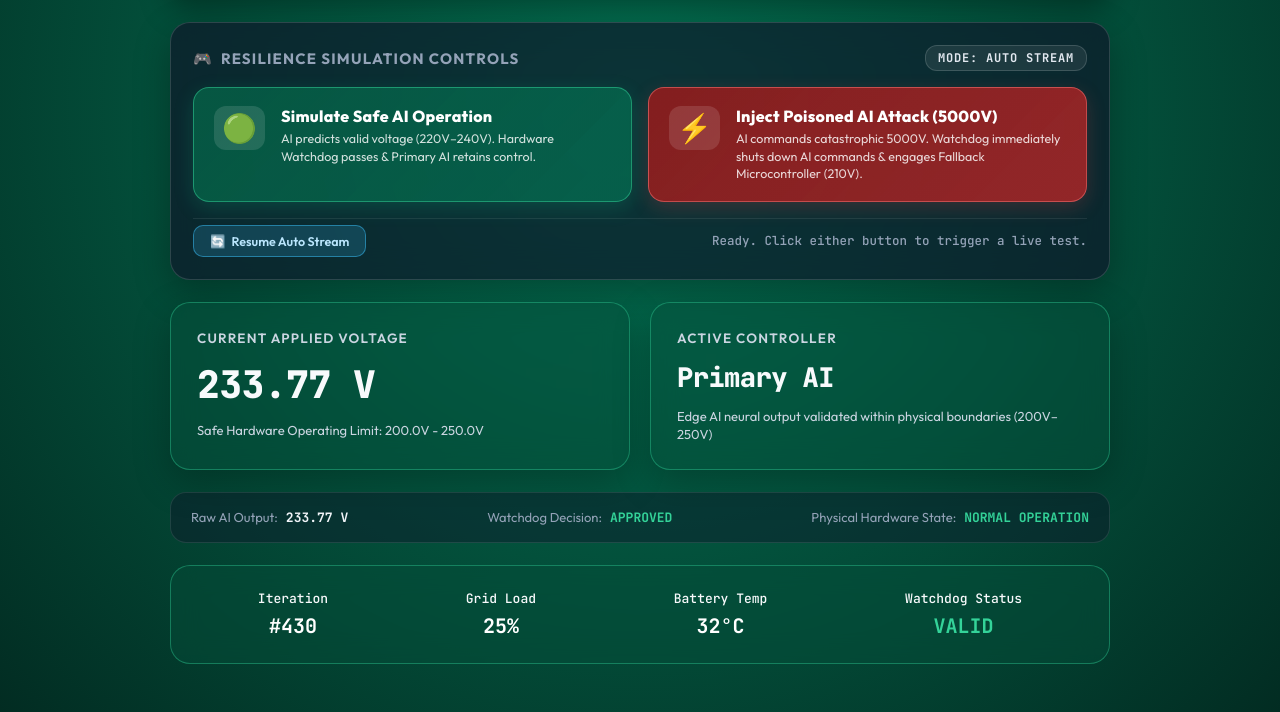
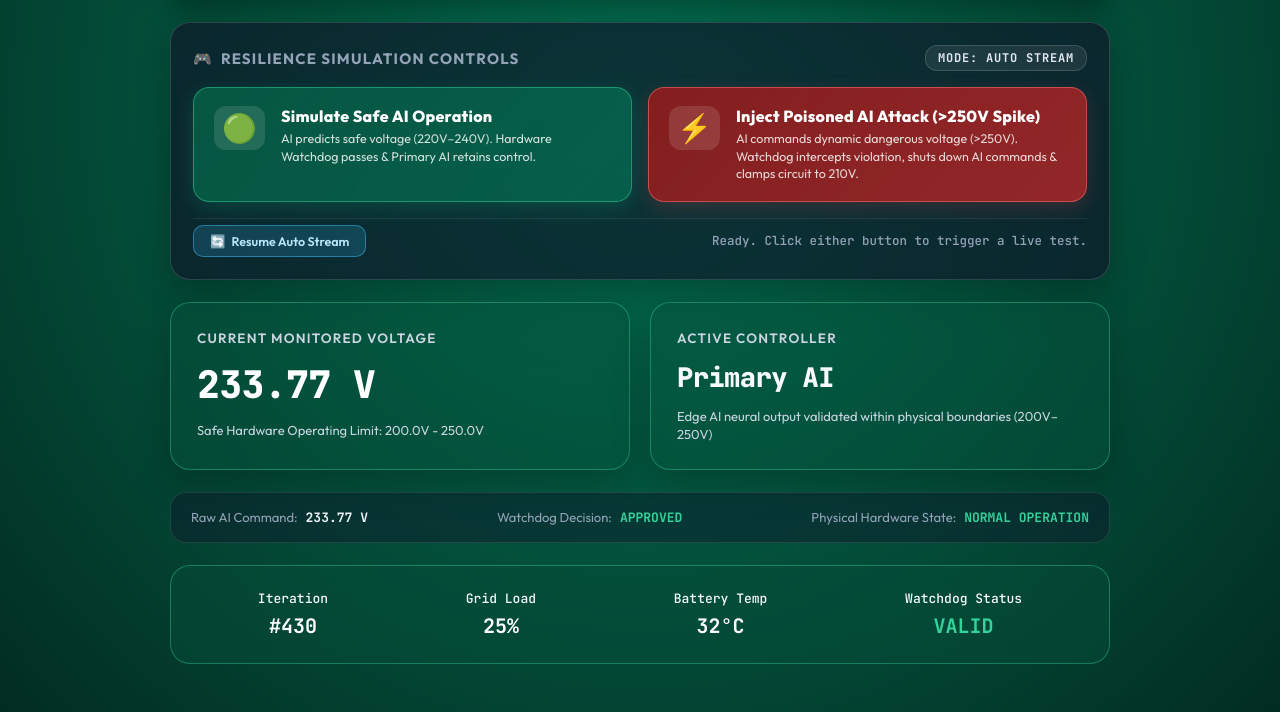
Before and after one commit to sandeepkumarsdev/Edgeguard, a Flask app: page / in a window 1280 px wide. Shown: the part 98-810 px from the top of the page. Run offline with Flask 3, Linux system fonts and the light colour scheme.

Commit message:
Show dynamic attack voltage spikes (>250V) on voltage card with 210V fail-safe clamp banner

```diff
--- a/dashboard/app.py
+++ b/dashboard/app.py
@@ -41,7 +41,7 @@ def get_data():
 
     Supports query parameters:
       - mode=safe: Forces correct AI commands (220V-240V, Watchdog passes).
-      - mode=attack: Forces unsafe/poisoned AI commands (5000V spike, Watchdog shuts down AI & fails over).
+      - mode=attack: Forces unsafe/poisoned AI commands (> 250V spike, Watchdog shuts down AI & fails over).
       - mode=auto or omitted: Continuous stream from local log (if active) or auto simulation.
     """
     global telemetry_step
@@ -78,10 +78,10 @@ def get_data():
         # Guaranteed safe command within 220V - 240V
         ai_voltage = baseline_ai.predict_voltage(grid_load, battery_temp)
     elif mode == "attack":
-        # Malicious adversarial spike simulating poisoned AI
-        ai_voltage = 5000.0
+        # Malicious adversarial spike strictly exceeding safe limit (>250V)
+        ai_voltage = ai_controller.generate_unsafe_voltage()
     else:
-        # Default auto simulation (85% safe, 15% attack)
+        # Default auto simulation (85% safe, 15% attack with dynamic >250V spikes)
         ai_voltage = ai_controller.predict_voltage(grid_load, battery_temp)
 
     # 2. Hardware watchdog safety validation
@@ -104,11 +104,13 @@ def get_data():
         "mode": mode or "auto",
         "active_controller": active_controller,
         "applied_voltage": applied_voltage,
+        "raw_ai_voltage": ai_voltage,
+        "attack_voltage": ai_voltage if not is_safe else None,
+        "fallback_voltage": fallback.get_safe_voltage() if not is_safe else None,
         "failover_time": failover_time,
         "failover_time_ms": failover_time,
         "grid_load": grid_load,
         "battery_temp": battery_temp,
-        "raw_ai_voltage": ai_voltage,
         "watchdog_passed": is_safe,
         "timestamp": round(time.time(), 3),
     })
--- a/dashboard/templates/index.html
+++ b/dashboard/templates/index.html
@@ -326,7 +326,7 @@
       font-size: 12.5px;
       font-family: 'JetBrains Mono', monospace;
       color: #94a3b8;
-      max-width: 600px;
+      max-width: 620px;
       transition: color 0.3s ease;
     }
 
@@ -409,11 +409,27 @@
       font-weight: 800;
       font-family: 'JetBrains Mono', monospace;
       letter-spacing: -0.5px;
+      transition: color 0.3s ease;
     }
 
     .card-subtext {
       font-size: 13px;
       color: var(--text-muted);
+      line-height: 1.4;
+    }
+
+    .voltage-protection-banner {
+      display: flex;
+      align-items: center;
+      gap: 8px;
+      padding: 9px 12px;
+      border-radius: 10px;
+      background: rgba(0, 0, 0, 0.4);
+      border: 1px solid rgba(254, 202, 202, 0.35);
+      font-size: 12.5px;
+      color: #fef08a;
+      font-family: 'JetBrains Mono', monospace;
+      margin-top: 6px;
       line-height: 1.4;
     }
 
@@ -536,16 +552,16 @@
           <div class="button-icon">🟢</div>
           <div class="button-text">
             <span class="button-title">Simulate Safe AI Operation</span>
-            <span class="button-desc">AI predicts valid voltage (220V–240V). Hardware Watchdog passes & Primary AI retains control.</span>
+            <span class="button-desc">AI predicts safe voltage (220V–240V). Hardware Watchdog passes & Primary AI retains control.</span>
           </div>
         </button>
 
         <!-- Button 2: Test Unsafe AI Attack -->
-        <button id="btn-test-attack" class="sim-button btn-simulate-attack" type="button" title="Inject adversarial 5000V spike to trigger Hardware Watchdog shutdown">
+        <button id="btn-test-attack" class="sim-button btn-simulate-attack" type="button" title="Inject adversarial overvoltage spike (>250V) to trigger Hardware Watchdog shutdown">
           <div class="button-icon">⚡</div>
           <div class="button-text">
-            <span class="button-title">Inject Poisoned AI Attack (5000V)</span>
-            <span class="button-desc">AI commands catastrophic 5000V. Watchdog immediately shuts down AI commands & engages Fallback Microcontroller (210V).</span>
+            <span class="button-title">Inject Poisoned AI Attack (>250V Spike)</span>
+            <span class="button-desc">AI commands dynamic dangerous voltage (>250V). Watchdog intercepts violation, shuts down AI commands & clamps circuit to 210V.</span>
           </div>
         </button>
       </div>
@@ -566,11 +582,15 @@
 
     <!-- Main Metrics -->
     <div class="metrics-grid">
-      <!-- Current Applied Voltage -->
+      <!-- Voltage Display Card -->
       <div class="card" id="voltage-card">
-        <div class="card-label">Current Applied Voltage</div>
+        <div class="card-label" id="voltage-card-label">Current Monitored Voltage</div>
         <div class="card-value" id="current-voltage">-- V</div>
-        <div class="card-subtext">Safe Hardware Operating Limit: 200.0V - 250.0V</div>
+        <div class="card-subtext" id="voltage-card-subtext">Safe Hardware Operating Limit: 200.0V - 250.0V</div>
+        <div id="voltage-protection-banner" class="voltage-protection-banner" style="display: none;">
+          <span>🔒</span>
+          <span>Watchdog Cutoff Active: Power clamped to <strong>210.00 V</strong> (Fallback Microcontroller)</span>
+        </div>
       </div>
 
       <!-- Active Controller -->
@@ -591,7 +611,7 @@
     <!-- Diagnostic Inspection Strip -->
     <div class="diagnostics-strip">
       <div class="diag-item">
-        <span class="diag-label">Raw AI Output:</span>
+        <span class="diag-label">Raw AI Command:</span>
         <span class="diag-value" id="diag-raw-voltage">-- V</span>
       </div>
       <div class="diag-item">
@@ -628,6 +648,10 @@
   <script>
     const bodyEl = document.getElementById('page-body');
     const voltageEl = document.getElementById('current-voltage');
+    const voltageLabelEl = document.getElementById('voltage-card-label');
+    const voltageSubtextEl = document.getElementById('voltage-card-subtext');
+    const protectionBannerEl = document.getElementById('voltage-protection-banner');
+
     const controllerEl = document.getElementById('active-controller');
     const bannerEl = document.getElementById('warning-banner');
     const recoveryCardEl = document.getElementById('recovery-card');
@@ -687,19 +711,18 @@
     function renderTelemetry(data) {
       if (!data || data.active_controller === undefined) return;
 
-      // 1. Voltage & Active Controller
-      voltageEl.textContent = `${Number(data.applied_voltage).toFixed(2)} V`;
+      const rawVoltage = data.raw_ai_voltage !== undefined ? Number(data.raw_ai_voltage).toFixed(2) : '--';
+      const appliedVoltage = data.applied_voltage !== undefined ? Number(data.applied_voltage).toFixed(2) : '--';
+      const isSafe = data.watchdog_passed === true;
+
+      // 1. Controller and Diagnostic details
       controllerEl.textContent = data.active_controller;
+      diagRawVoltage.textContent = `${rawVoltage} V`;
 
       // 2. Metrics & Telemetry Details
       if (data.iteration !== undefined) iterEl.textContent = `#${data.iteration}`;
       if (data.grid_load !== undefined) gridEl.textContent = `${(data.grid_load * 100).toFixed(0)}%`;
       if (data.battery_temp !== undefined) tempEl.textContent = `${data.battery_temp}°C`;
-
-      const rawVoltage = data.raw_ai_voltage !== undefined ? Number(data.raw_ai_voltage).toFixed(2) : '--';
-      diagRawVoltage.textContent = `${rawVoltage} V`;
-
-      const isSafe = data.watchdog_passed === true;
 
       // 3. State Management & Visuals
       if (isSafe) {
@@ -709,6 +732,13 @@
 
         bannerEl.style.display = 'none';
         recoveryCardEl.style.display = 'none';
+
+        // Primary Voltage Display
+        voltageLabelEl.textContent = 'Current Monitored Voltage';
+        voltageEl.textContent = `${rawVoltage} V`;
+        voltageEl.style.color = '#ffffff';
+        voltageSubtextEl.textContent = 'Safe Hardware Operating Limit: 200.0V - 250.0V';
+        protectionBannerEl.style.display = 'none';
 
         statusIndicator.textContent = 'SECURE (PRIMARY AI)';
         controllerDetail.textContent = 'Edge AI neural output validated within physical boundaries (200V–250V)';
@@ -723,16 +753,23 @@
         diagHardwareState.style.color = '#34d399';
 
         if (currentMode === 'safe') {
-          actionFeedback.textContent = `🟢 [Safe Test]: AI commanded ${rawVoltage}V. Hardware Watchdog verified safe operating bounds. Primary AI retained.`;
+          actionFeedback.textContent = `🟢 [Safe Test]: AI commanded ${rawVoltage}V. Hardware Watchdog verified safe operating window (200V–250V). Primary AI retained.`;
           actionFeedback.className = 'action-feedback safe';
         }
       } else {
-        // Compromised: Red flashing screen, warning banner, millisecond recovery
+        // Compromised / Attack: Red flashing screen, warning banner, millisecond recovery
         bodyEl.classList.remove('state-primary');
         bodyEl.classList.add('state-fallback');
 
         bannerEl.style.display = 'block';
         recoveryCardEl.style.display = 'block';
+
+        // Display the ATTACK VOLTAGE SPIKE prominently so the user clearly sees the dangerous voltage
+        voltageLabelEl.textContent = '⚡ Detected AI Attack Voltage (Unsafe Spike)';
+        voltageEl.textContent = `${rawVoltage} V`;
+        voltageEl.style.color = '#fef08a';
+        voltageSubtextEl.textContent = `CRITICAL OVERVOLTAGE: AI commanded ${rawVoltage}V (>250V threshold). Hardware Watchdog shut down AI commands!`;
+        protectionBannerEl.style.display = 'flex';
 
         const failoverMs = data.failover_time !== undefined ? data.failover_time : data.failover_time_ms;
         recoveryTimeEl.textContent = `${Number(failoverMs).toFixed(4)} ms`;
@@ -750,7 +787,7 @@
         diagHardwareState.style.color = '#fef08a';
 
         if (currentMode === 'attack') {
-          actionFeedback.textContent = `⚡ [Attack Test]: AI attempted ${rawVoltage}V spike! Hardware Watchdog intercepted violation, shut down AI, & failed over to Safe Microcontroller in ${Number(failoverMs).toFixed(4)} ms.`;
+          actionFeedback.textContent = `⚡ [Attack Test]: AI attempted ${rawVoltage}V spike (>250V safe limit)! Hardware Watchdog intercepted command, shut down AI, & clamped power to 210.00V Fallback in ${Number(failoverMs).toFixed(4)} ms.`;
           actionFeedback.className = 'action-feedback attack';
         }
       }
@@ -775,7 +812,7 @@
     // Button 2: Test Unsafe AI Attack
     btnAttack.addEventListener('click', async () => {
       updateModeUI('attack');
-      actionFeedback.textContent = 'Injecting 5000V adversarial command to test Hardware Watchdog shutdown...';
+      actionFeedback.textContent = 'Injecting dangerous overvoltage command (>250V) to test Hardware Watchdog shutdown...';
       actionFeedback.className = 'action-feedback attack';
       const data = await fetchTelemetry('attack');
       renderTelemetry(data);
```
Also changed, not shown: api/index.py (+6 -4 lines), models/poisoned_ai.py (+21 -3 lines), public/index.html (+57 -20 lines).
